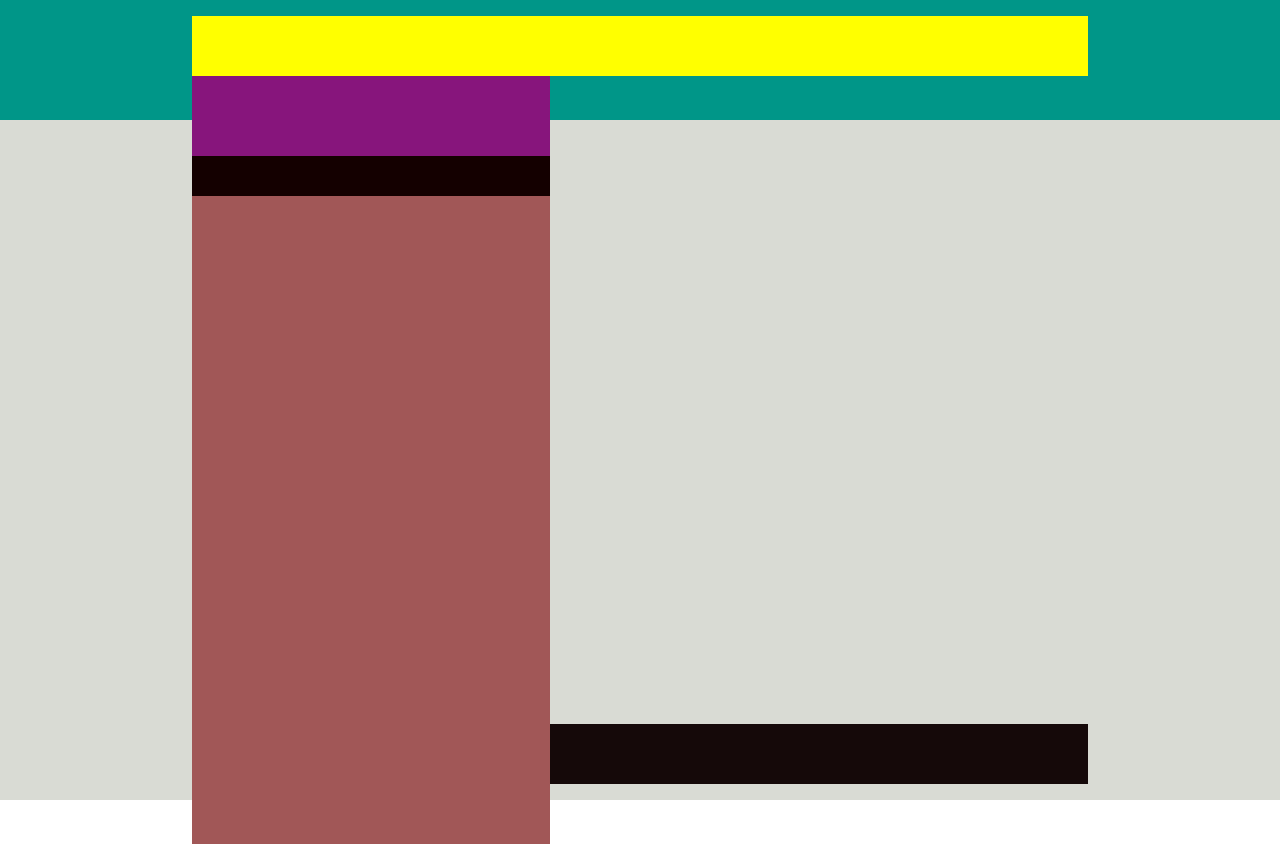
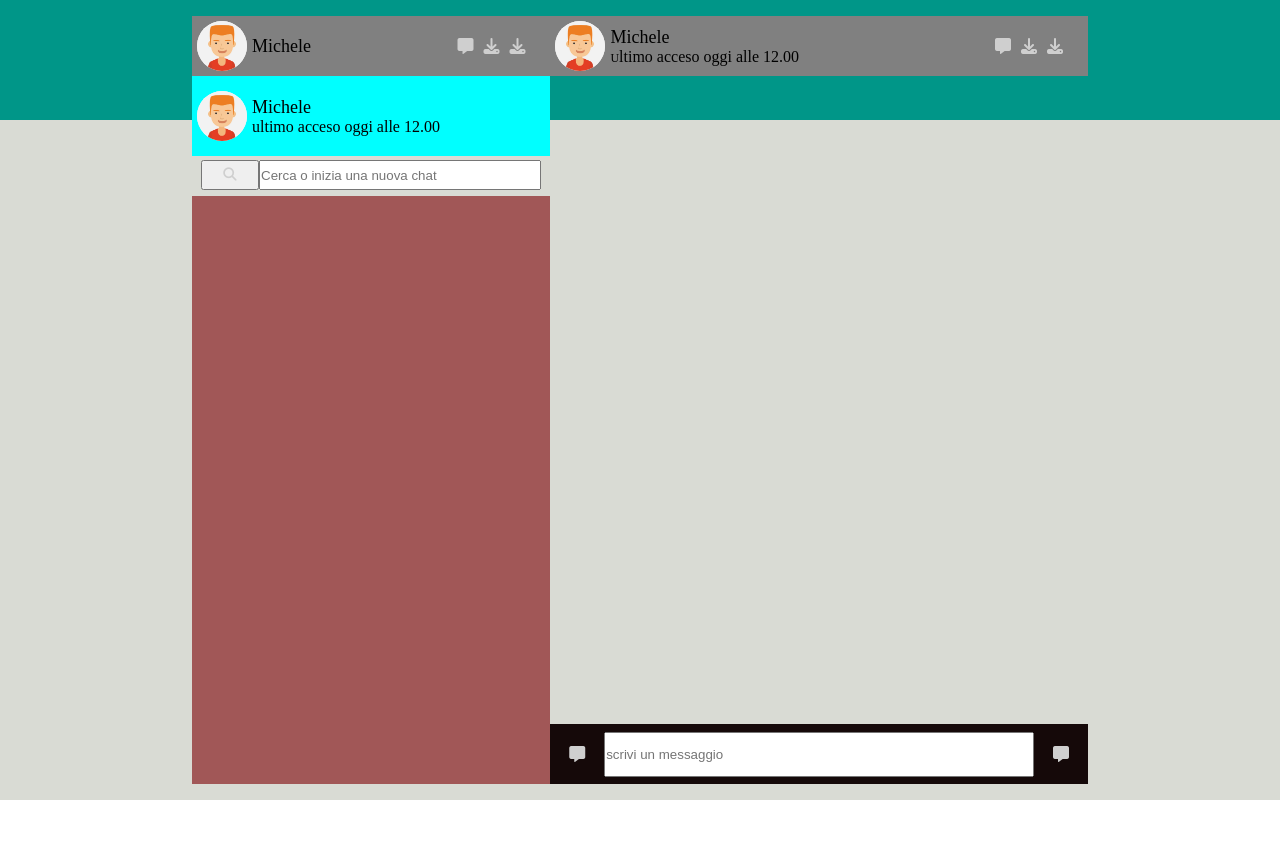
Before and after one commit to alb1994/vue-boolzapp, a plain HTML site: page index.html in a window 1280 px wide. Drawn offline with nearby package versions, Linux system fonts and the light colour scheme.

Commit message:
aggiornamento css e html

```diff
--- a/css/style.css
+++ b/css/style.css
@@ -34,11 +34,14 @@
 }
 /*parti fisse di entrambe le colonne*/
 #top-left, #top-right{
-    background-color: yellow;
+    background-color: gray;
     width: 100%;
     height: 60px;
+    display: flex;
+    justify-content: space-between;
+    position: relative;
 }
-#bottom-right{
+#button-right{
     position: absolute;
     bottom: 0;
     width: 100%;
@@ -54,15 +57,110 @@
 #main-1-left{
     width: 100%;
     height: 80px;
-    background-color: rgb(135, 21, 124);
+    background-color:aqua;
+    position: relative;
+
 }
 #main-2-left{
     width: 100%;
     height: 40px;
-    background-color: rgb(20, 0, 0);
 }
 #main-3-left{
     width: 100%;
-    height: calc(100% - 120px);
+    height: calc(100% - 180px);
     background-color: rgb(161, 87, 87);
 }
+/*top-left & top-right*/
+#top-left-left, #top-right-lef{
+    align-self: flex-start;
+    display: flex;
+}
+#top-left-right, #top-right-right{
+    align-self: flex-end;
+}
+/*main-left 2*/
+.button-input{
+    height: 95%;
+    width: 95%;
+    margin: 0 auto;
+    display: flex;
+    align-items: center;
+
+}
+.button-left{
+    width: 70px;
+    height: 30px;
+    display: flex;
+}
+.input-left{
+    width: 100%;
+    height: 30px;
+    display: flex;
+}
+/*buttom-right*/
+#content-button-right{
+    width: 100%;
+    height: 60px;
+    display: flex;
+    justify-content: space-between;
+    position: relative;
+    align-items: center;
+}
+#bottom_input{
+    width: 80%;
+    height: 45px;
+    display: flex;
+}
+.icone-button{
+    margin: 0 auto;
+}
+button{
+    width: 100%;
+}
+input{
+    width: 100%;
+}
+
+.width100{
+    width: 100%;
+    border-radius: 30px;
+}
+.nome, .nome-accesso{
+    position: absolute;
+    top: 50%;
+    transform: translateY(-50%);
+    left: 60px;
+}
+.icone{
+    position: absolute;
+    top: 50%;
+    transform: translateY(-50%);
+    right: 20px;
+}
+/*font*/
+.font-nome{
+    color: black;
+    font-size: 18px;
+    text-transform: capitalize;
+}
+.font-accesso::first-letter{
+    color: black;
+    font-size: 12px;
+    text-transform: uppercase;
+}
+ul{
+    list-style-type: none;
+}
+.fa-solid{
+    padding: 5px;
+}
+.avatar{
+    height: 50px;
+    width: 50px;
+    border-radius: 30px;
+    background-color: white;
+    position: absolute;
+    top: 50%;
+    transform: translateY(-50%);
+    margin-left: 5px;
+}
--- a/index.html
+++ b/index.html
@@ -7,6 +7,7 @@
     <meta name="viewport" content="width=device-width, initial-scale=1.0" />
     <title>Slider</title>
     <link rel="stylesheet" href="./css/style.css" />
+    <link rel="stylesheet" href="https://cdnjs.cloudflare.com/ajax/libs/font-awesome/6.4.0/css/all.min.css">
 </head>
 
 <body>
@@ -20,17 +21,56 @@
                 <div id="left-main-app">
                     <!--parte fissa superiore colonna sinistra-->
                     <div id="top-left">
-
+                        <!--avatar + nome-->
+                        <div #="top-left-left">
+                            <!--avatar-->
+                            <div class="avatar">
+                                <img src="./img/avatar_1.jpg" class="width100" alt="">
+                            </div>
+                            <!--nome-->
+                            <div class="nome">
+                                <div class="font-nome">
+                                    Michele
+                                </div>
+                            </div>
+                        </div>
+                        <!--icone left-right-->
+                        <div #="top-left-right">
+                            <div class="icone">
+                                <a href="#"><i class="fa-solid fa-message" style="color: #cfcfcf;"></i></a>
+                                <a href="#"><i class="fa-solid fa-download" style="color: #cfcfcf;"></i></a>
+                                <a href="#"><i class="fa-solid fa-download" style="color: #cfcfcf;"></i></a>
+                            </div>
+                        </div>
                     </div>
                     <!--parte centrale colonna sinistra-->
                     <div id="main-left">
                         <!--notifiche-->
                         <div id="main-1-left">
-
+                            <div class="avatar">
+                                <img src="./img/avatar_1.jpg" class="width100" alt="">
+                            </div>
+                            <div class="nome-accesso">
+                                <ul>
+                                    <li><div class="font-nome">michele</div></li>
+                                    <li><div class="">ultimo acceso oggi alle 12.00</div></li>
+                                </ul>
+                            </div>
                         </div>
                         <!--ricerca-->
                         <div id="main-2-left">
-
+                            <div class="button-input">
+                                <!--bottone-->
+                                <div class="button-left">
+                                    <button>
+                                        <i class="fa-solid fa-magnifying-glass" style="color: #cfcfcf;"></i>
+                                    </button>
+                                </div>
+                                <!--input-->
+                                <div class="input-left">
+                                    <input type="text" placeholder="Cerca o inizia una nuova chat">
+                                </div>
+                            </div>
                         </div>
                         <!--lista contatti-->
                         <div id="main-3-left">
@@ -40,17 +80,47 @@
                 </div>
                 <!--colonna destra app-->
                 <div id="right-main-app">
-                    <!--parte fissa superiore colonna destra-->
+                    <!--parte superiore colonna destra-->
                     <div id="top-right">
-
+                        <div id="#top-right-left">
+                            <!--avatar-->
+                            <div class="avatar">
+                                <img src="./img/avatar_1.jpg" class="width100" alt="">
+                            </div>
+                            <!--nome e acceso-->
+                            <div class="nome-accesso">
+                                <ul>
+                                    <li><div class="font-nome">michele</div></li>
+                                    <li><div class="font-accesso">ultimo acceso oggi alle 12.00</div></li>
+                                </ul>
+                            </div>
+                        </div>
+                        <!--icone top-right-->
+                        <div id="#top-right-right">
+                            <div class="icone">
+                                <a href="#"><i class="fa-solid fa-message" style="color: #cfcfcf;"></i></a>
+                                <a href="#"><i class="fa-solid fa-download" style="color: #cfcfcf;"></i></a>
+                                <a href="#"><i class="fa-solid fa-download" style="color: #cfcfcf;"></i></a>
+                            </div>
+                        </div>
                     </div>
                     <!--parte centrale colonna destra (CHAT)-->
                     <div id="main-right">
 
                     </div>
                     <!--parte fissa inferiore colonna destra-->
-                    <div id="bottom-right">
-
+                    <div id="button-right">
+                        <div id="content-button-right">
+                            <div class="icone-button">
+                                <a href="#"><i class="fa-solid fa-message" style="color: #cfcfcf;"></i></a>
+                            </div>
+                            <div id="bottom_input">
+                                <input type="text"placeholder="scrivi un messaggio">
+                            </div>
+                            <div class="icone-button">
+                                <a href="#"><i class="fa-solid fa-message" style="color: #cfcfcf;"></i></a>
+                            </div>
+                        </div>
                     </div>
                 </div>
             </div>
```
